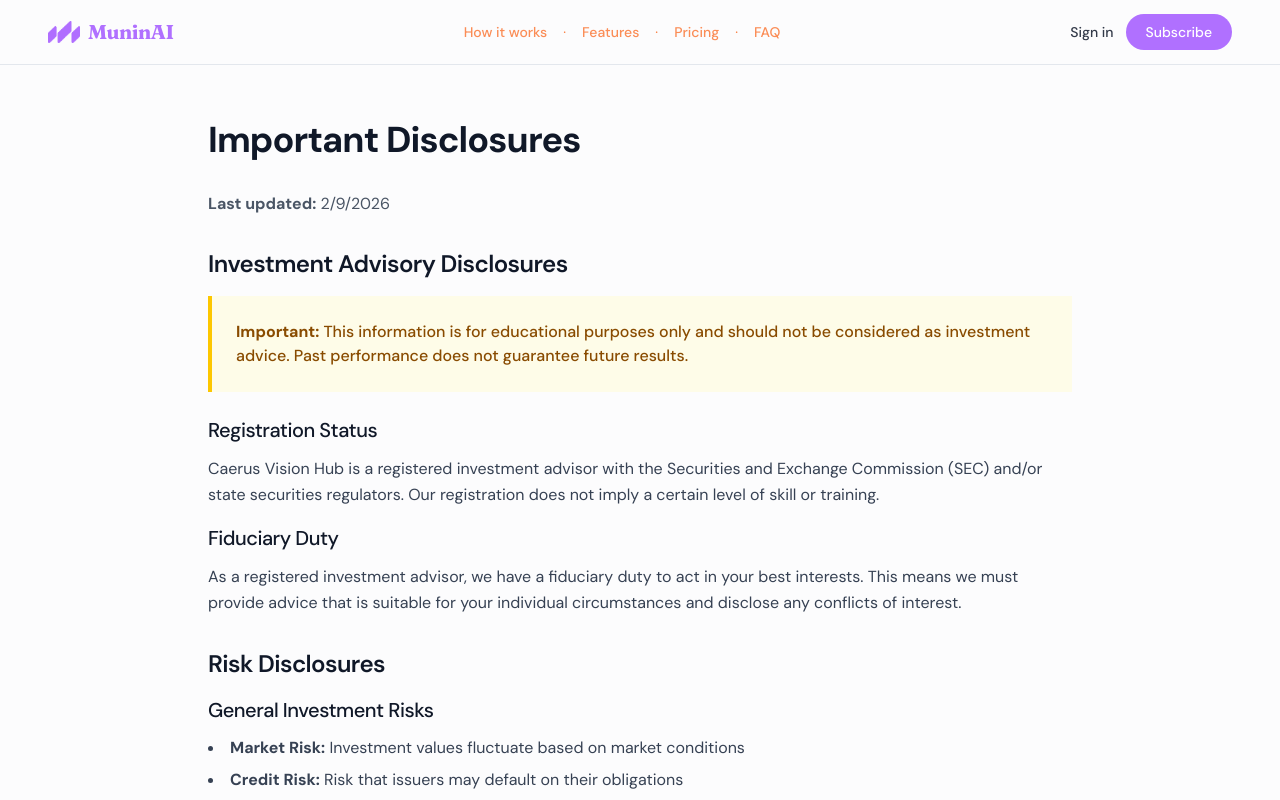
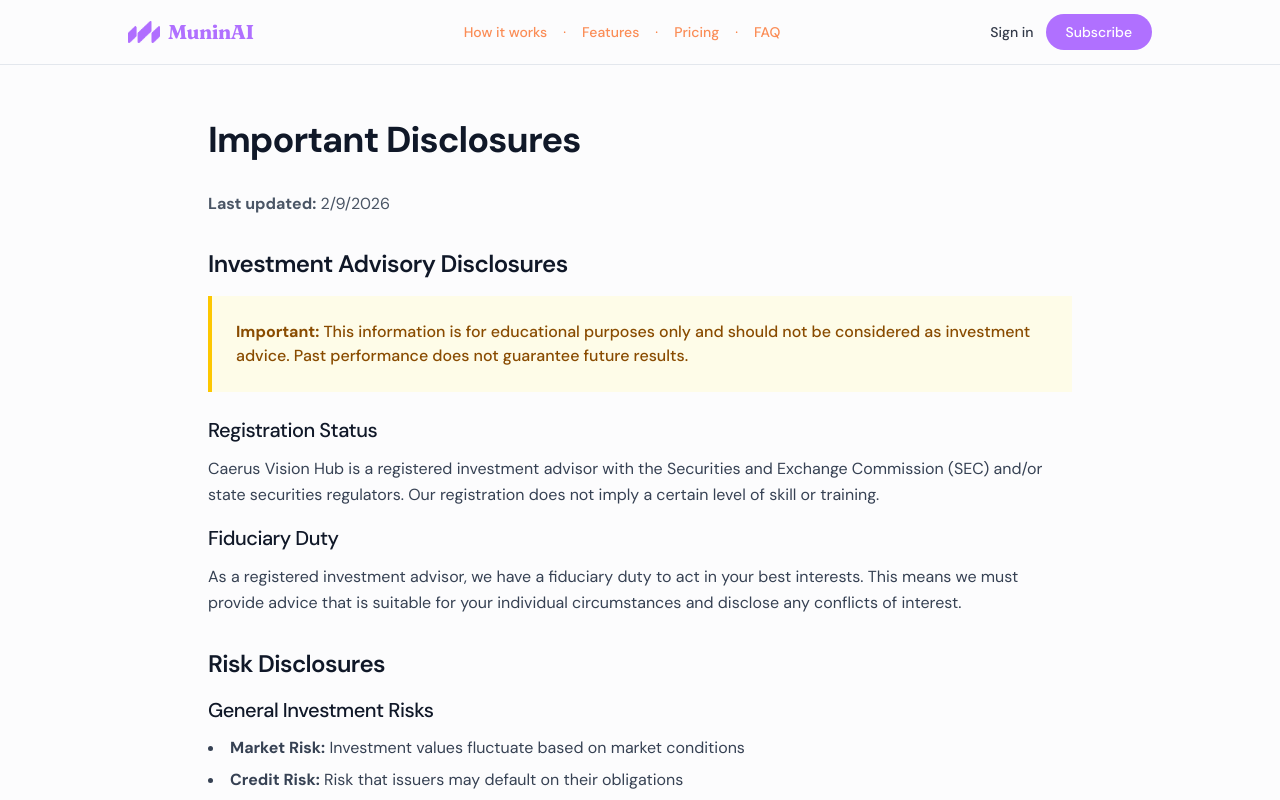
Before and after one commit to vpanait/munin-relaunch-landing-page, a React (Vite) app: page /disclosures in a window 1280 px wide. Shown: the top 800 px of the page. Built offline with nearby package versions, Linux system fonts and the light colour scheme; the HTML template or start-up script is replaced by a standard one.

Commit message:
layout fix

```diff
--- a/src/components/Header.tsx
+++ b/src/components/Header.tsx
@@ -49,7 +49,7 @@ export const Header = ({ hideNavLinks = false }: HeaderProps) => {
         : "bg-background/95 backdrop-blur-md border-b border-border"
         }`}
     >
-      <nav className="container mx-auto px-6 lg:px-12 h-16 flex items-center justify-between">
+      <nav className="max-w-5xl mx-auto h-16 flex items-center justify-between">
         <a
           href="/"
           className={`flex items-center gap-2 text-xl font-serif font-bold tracking-tight transition-colors ${isHeroInView ? "text-white" : "text-primary"
--- a/src/components/HeroVideo.tsx
+++ b/src/components/HeroVideo.tsx
@@ -35,8 +35,8 @@ export const HeroVideo = () => {
         <div className="absolute inset-0 bg-gradient-to-b from-transparent via-black/20 to-black/60" />
       </div>
 
-      <div className="absolute inset-0 z-10 flex items-end justify-start px-6 lg:px-12 py-16 lg:py-16">
-        <div className="container mx-auto">
+      <div className="absolute inset-0 z-10 flex items-end justify-start py-16 lg:py-16">
+        <div className="w-full max-w-5xl mx-auto">
           <div className="max-w-2xl lg:max-w-3xl">
             <motion.div
               initial={{ y: 40, opacity: 0 }}
```
